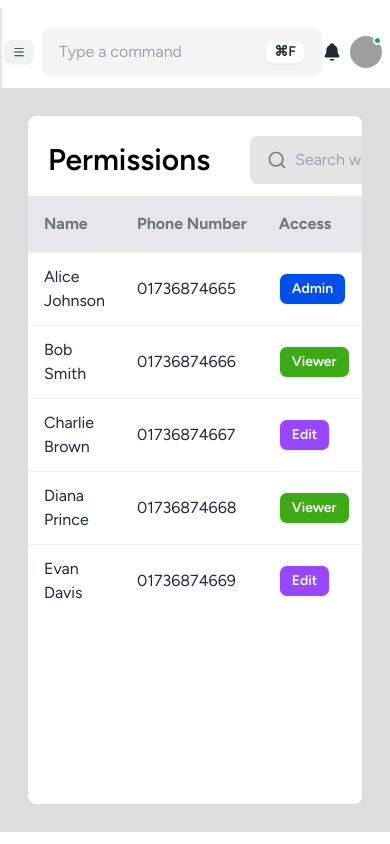
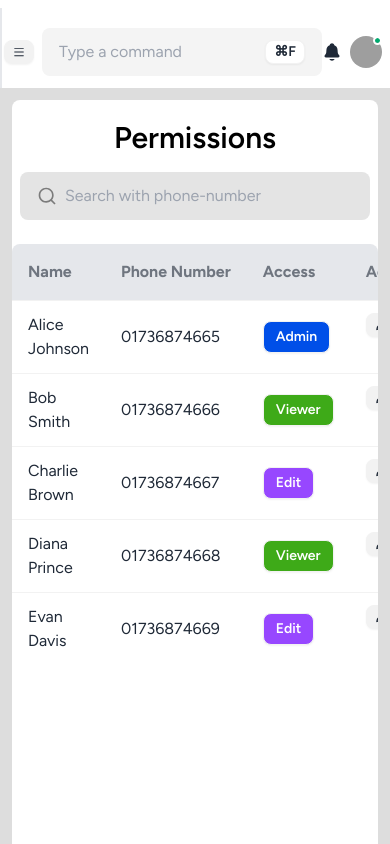
Before and after one commit to A1-mamun/Medical-Store, a React (Vite) app: page /permission in a window 390 px wide. Shown: the top 844 px of the page. Built offline with nearby package versions, Linux system fonts and the light colour scheme; grey boxes are pictures that could not be loaded.

Commit message:
permission page responsive

```diff
--- a/src/Pages/Permission/Permission.jsx
+++ b/src/Pages/Permission/Permission.jsx
@@ -29,13 +29,13 @@ const Permission = () => {
   };
 
   return (
-    <div className="w-full h-[calc(100vh-100px)] bg-[#DDDDDD] p-7">
+    <div className="w-full h-[calc(100vh+320px)] lg:h-[calc(100vh-88px)] bg-[#DDDDDD] p-3 md:p-5 lg:p-7">
       <Helmet>
         <title>Medical Store | Permissions</title>
       </Helmet>
-      <div className="overflow-x-auto bg-white rounded-lg h-full">
-        <div className=" h-20 p-5">
-          <div className="flex items-center gap-10">
+      <div className="bg-white rounded-lg h-full">
+        <div className="h-36 md:h-20 p-5">
+          <div className="flex flex-col md:flex-row items-center gap-4  md:gap-7 lg:gap-10">
             <h2 className="text-3xl text-[#000000] font-semibold">
               Permissions
             </h2>
@@ -49,6 +49,7 @@ const Permission = () => {
             </label>
           </div>
         </div>
+        <div className="overflow-x-auto bg-white rounded-lg h-[calc(100%-144px)] md:h-[calc(100%-80px)]">
           <table className="table">
             {/* head */}
             <thead className="h-14 bg-gray-200 text-base">
@@ -86,6 +87,8 @@ const Permission = () => {
             </tbody>
           </table>
         </div>
+      </div>
+
       {/* modal for role options */}
       <Modal
         isOpen={isOpen}
```
Lines whose indentation alone changed are shown as unchanged.
